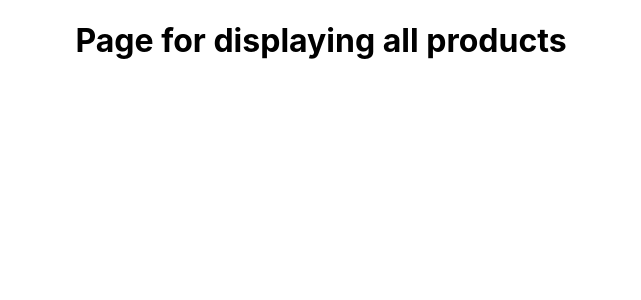
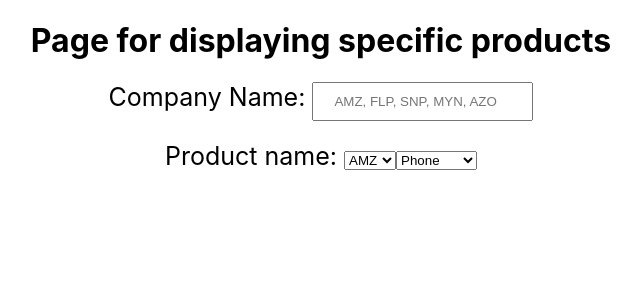
Before and after one commit to Shivambhart1/AIT21BECS133, a React (Create React App) app in the folder top-n/: page / in a window 1280 px wide. Shown: the top 300 px of the page, without its empty margins (319-960 px from the left). Built offline with nearby package versions, Linux system fonts and the light colour scheme.

Commit message:
making component of top-n-products

```diff
--- a/top-n/package.json
+++ b/top-n/package.json
@@ -6,6 +6,7 @@
     "@testing-library/jest-dom": "^5.17.0",
     "@testing-library/react": "^13.4.0",
     "@testing-library/user-event": "^13.5.0",
+    "axios": "^1.7.2",
     "react": "^18.3.1",
     "react-dom": "^18.3.1",
     "react-router": "^6.24.1",
--- a/top-n/src/App.css
+++ b/top-n/src/App.css
@@ -5,6 +5,26 @@
 .App-logo {
   height: 40vmin;
   pointer-events: none;
+}
+
+.product-div {
+  display: flex;
+  flex-direction: column;
+  align-items: center;
+  justify-content: center;
+  gap: 20px;
+}
+
+.company {
+  padding: 20px;
+}
+
+.product-div span {
+  font-size: 25px;
+}
+
+.product-div input {
+  padding: 10px 20px;
 }
 
 @media (prefers-reduced-motion: no-preference) {
--- a/top-n/src/App.js
+++ b/top-n/src/App.js
@@ -1,10 +1,10 @@
 import "./App.css";
-import Component from "./Components/Component";
+import TopNProducts from "./Components/TopNProducts";
 
 function App() {
   return (
     <div className="App">
-      <Component />
+      <TopNProducts />
     </div>
   );
 }
--- a/top-n/src/Components/Component.jsx
+++ /dev/null
@@ -1,20 +0,0 @@
-import React, { useState } from "react";
-
-function Component() {
-  const [products, SetProducts] = useState({});
-
-  return (
-    <div>
-      <h1>Page for displaying all products</h1>
-      {/* {products.map((product, index) => (
-        <div key={index}>
-          <h2>{product.name}</h2>
-          <p>{product.description}</p>
-          <p>{product.price}</p>
-        </div>
-      ))} */}
-    </div>
-  );
-}
-
-export default Component;
--- /dev/null
+++ b/top-n/src/Components/TopNProducts.jsx
@@ -0,0 +1,80 @@
+import React, { useState } from "react";
+import axios from "axios";
+
+function TopNProducts() {
+  const [products, SetProducts] = useState({});
+  const [topN, setTopN] = useState(0);
+  const [minPrice, setMinPrice] = useState(0);
+  const [maxPrice, setMaxPrice] = useState(0);
+  const companyNames = ["AMZ", "FLP", "SNP", "MYN", "AZO"];
+  const Categories = [
+    "Phone",
+    "Computer",
+    "TV",
+    "Earphone",
+    "Tablet",
+    "Charger",
+    "Charger",
+    "Mouse",
+    "Keypad",
+    "Bluetooth",
+    "Pendrive",
+    "Remote",
+    "Speaker",
+    "Headset",
+    "Laptop",
+    "PC",
+  ];
+
+  const GetProducts = async () => {
+    const companyName = "Afford Medicals";
+    const api = `http://20.244.56.144/test/companies/:{companyName}/categories/:{categoryName}/products?top=${topN}&minPrice=${minPrice}&maxPrice=${maxPrice}`;
+
+    try {
+      const res = await axios.get(api);
+      console.log(res.data);
+    } catch (err) {
+      console.log(err);
+    } finally {
+      console.log("Request completed");
+    }
+  };
+
+  return (
+    <>
+      <div className="main-container">
+        <h1>Page for displaying specific products</h1>
+        <div className="product-div">
+          <div>
+            <span>Company Name: </span>{" "}
+            <input
+              type="text"
+              name=""
+              id=""
+              placeholder="AMZ, FLP, SNP, MYN, AZO"
+            />
+          </div>
+          <div>
+            <span>Product name: </span>
+            <select name="" id="">
+              {companyNames.map((company, index) => (
+                <option key={index} value={company} className="company">
+                  {company}
+                </option>
+              ))}
+            </select>
+            <select name="" id="">
+              {Categories.map((category, index) => (
+                <option key={index} value={category} className="category">
+                  {category}
+                </option>
+              ))}
+            </select>
+          </div>
+        </div>
+      </div>
+    </>
+  );
+}
+
+export default TopNProducts;
```
Also changed, not shown: 1 other file (tests, documents, lock files or other folders).
